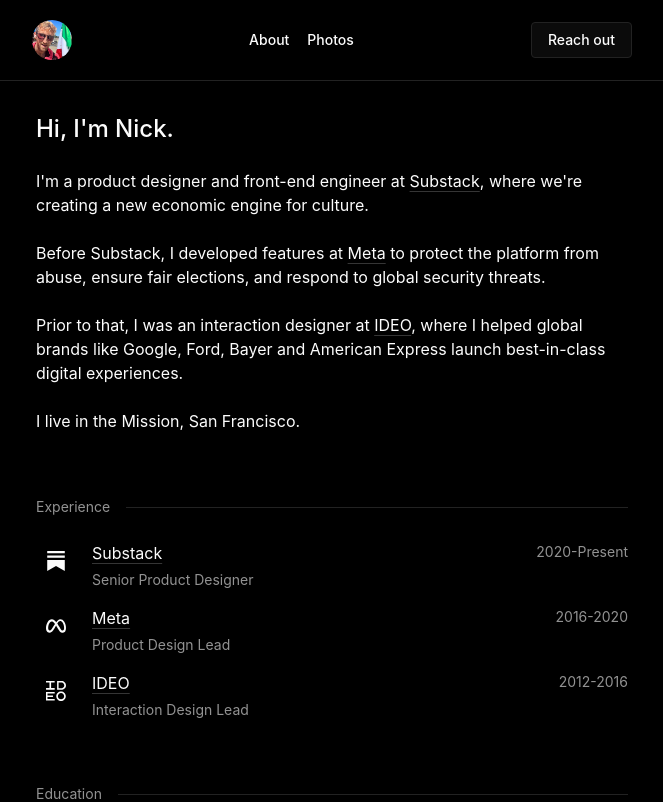
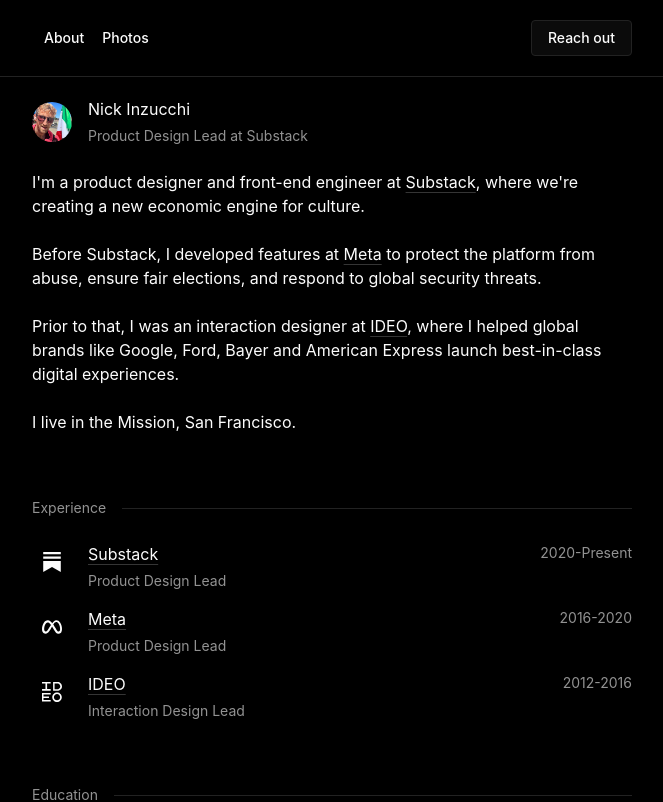
Before and after one commit to ninzucchi/newfolio, a React (Vite) app: page / in a window 1280 px wide. Shown: the top 802 px of the page, without its empty margins (308-971 px from the left). Built offline with nearby package versions, Linux system fonts and the light colour scheme.

Commit message:
refactor

```diff
--- a/src/app/layout/Content.tsx
+++ b/src/app/layout/Content.tsx
@@ -5,5 +5,5 @@
 }
 
 export function Content({ children }: ContentProps) {
-  return <main className="mx-auto w-full max-w-[640px] flex-1 px-6 py-8">{children}</main>;
+  return <main className="mx-auto w-full max-w-[640px] flex-1 p-5">{children}</main>;
 }
--- a/src/components/nav/Footer.tsx
+++ b/src/components/nav/Footer.tsx
@@ -9,7 +9,7 @@
 export function Footer() {
   return (
     <footer className="bg-background mt-auto">
-      <div className="mx-auto flex max-w-[640px] flex-row items-center justify-between gap-0 p-6">
+      <div className="mx-auto flex max-w-[640px] flex-row items-center justify-between gap-0 p-5">
         <Text.B4 className="text-fg-secondary">
           <TextLink href="mailto:ninzucchi@gmail.com" className="hover:text-foreground underline">
             ninzucchi@gmail.com
--- a/src/components/nav/Header.tsx
+++ b/src/components/nav/Header.tsx
@@ -2,7 +2,6 @@
 import { routes } from '../../lib/routes';
 import { Tabs, TabsList, TabsTrigger } from '../ui/tabs';
 import { Button } from '../ui/button';
-import { AvatarLink } from './AvatarLink';
 
 const navItems = [
   { path: routes.about, label: 'About', value: 'about' },
@@ -31,7 +30,6 @@
   return (
     <nav className="border-border bg-background sticky top-0 z-[100] border-b">
       <div className="mx-auto flex max-w-[640px] items-center justify-between p-5">
-        <AvatarLink />
         <Tabs value={getActiveValue()} onValueChange={handleValueChange}>
           <TabsList>
             {navItems.map((item) => (
--- a/src/components/ui/Grid.tsx
+++ b/src/components/ui/Grid.tsx
@@ -15,7 +15,7 @@
   return <div className={cn('w-fit', className)} {...props} />;
 }
 
-export function GridColumnTitle({ className, ...props }: React.HTMLAttributes<HTMLDivElement>) {
+export function GridColumnMain({ className, ...props }: React.HTMLAttributes<HTMLDivElement>) {
   return <div className={cn('flex flex-col gap-1', className)} {...props} />;
 }
 
--- /dev/null
+++ b/src/lib/data.ts
@@ -0,0 +1,42 @@
+import { SubstackIcon } from '../components/icons/SubstackIcon';
+import { MetaIcon } from '../components/icons/MetaIcon';
+import { IDEOIcon } from '../components/icons/IDEOIcon';
+
+export const experience = [
+  {
+    company: 'Substack',
+    companyUrl: 'https://substack.com',
+    role: 'Product Design Lead',
+    period: '2020-Present',
+    icon: SubstackIcon,
+  },
+  {
+    company: 'Meta',
+    companyUrl: 'https://meta.com',
+    role: 'Product Design Lead',
+    period: '2016-2020',
+    icon: MetaIcon,
+  },
+  {
+    company: 'IDEO',
+    companyUrl: 'https://ideo.com',
+    role: 'Interaction Design Lead',
+    period: '2012-2016',
+    icon: IDEOIcon,
+  },
+];
+
+export const education = [
+  {
+    institution: 'Carnegie Mellon',
+    institutionUrl: 'https://cmu.edu',
+    degree: 'MS, Human Computer Interaction',
+    year: '2012',
+  },
+  {
+    institution: 'Vassar College',
+    institutionUrl: 'https://vassar.edu',
+    degree: 'BA, Cognitive Science',
+    year: '2011',
+  },
+];
--- a/src/pages/about/AboutPage.tsx
+++ b/src/pages/about/AboutPage.tsx
@@ -1,59 +1,7 @@
-import React from 'react';
 import { motion } from 'framer-motion';
-import { Text } from '../../components/ui/Text';
-import { Section } from '../../components/ui/Section';
-import { SectionHeader } from '../../components/text/SectionHeader';
-import { TextLink } from '../../components/ui/TextLink';
-import {
-  GridContainerThree,
-  GridContainerTwo,
-  GridColumnIcon,
-  GridColumnTitle,
-  GridColumnDate,
-} from '../../components/ui/Grid';
-import { IconContainer } from '../../components/ui/IconContainer';
-import { SubstackIcon } from '../../components/icons/SubstackIcon';
-import { MetaIcon } from '../../components/icons/MetaIcon';
-import { IDEOIcon } from '../../components/icons/IDEOIcon';
-
-const experience = [
-  {
-    company: 'Substack',
-    companyUrl: 'https://substack.com',
-    role: 'Senior Product Designer',
-    period: '2020-Present',
-    icon: SubstackIcon,
-  },
-  {
-    company: 'Meta',
-    companyUrl: 'https://meta.com',
-    role: 'Product Design Lead',
-    period: '2016-2020',
-    icon: MetaIcon,
-  },
-  {
-    company: 'IDEO',
-    companyUrl: 'https://ideo.com',
-    role: 'Interaction Design Lead',
-    period: '2012-2016',
-    icon: IDEOIcon,
-  },
-];
-
-const credentials = [
-  {
-    institution: 'Carnegie Mellon',
-    institutionUrl: 'https://cmu.edu',
-    degree: 'MS, Human Computer Interaction',
-    year: '2012',
-  },
-  {
-    institution: 'Vassar College',
-    institutionUrl: 'https://vassar.edu',
-    degree: 'BA, Cognitive Science',
-    year: '2011',
-  },
-];
+import { BioSection } from './BioSection';
+import { ExperienceSection } from './ExperienceSection';
+import { EducationSection } from './EducationSection';
 
 export function AboutPage() {
   return (
@@ -64,88 +12,9 @@
       transition={{ duration: 0.5 }}
       className="flex w-full flex-col gap-16"
     >
-      {/* Bio Section */}
-      <Section>
-        <Text.H1 className="text-2xl font-medium">Hi, I'm Nick.</Text.H1>
-        <Text.B3>
-          I'm a product designer and front-end engineer at{' '}
-          <TextLink newTab href="https://substack.com" className="underline">
-            Substack
-          </TextLink>
-          , where we're creating a new economic engine for culture.
-        </Text.B3>
-        <Text.B3>
-          Before Substack, I developed features at{' '}
-          <TextLink newTab href="https://meta.com" className="underline">
-            Meta
-          </TextLink>{' '}
-          to protect the platform from abuse, ensure fair elections, and respond to global security
-          threats.
-        </Text.B3>
-        <Text.B3>
-          Prior to that, I was an interaction designer at{' '}
-          <TextLink newTab href="https://ideo.com" className="underline">
-            IDEO
-          </TextLink>
-          , where I helped global brands like Google, Ford, Bayer and American Express launch
-          best-in-class digital experiences.
-        </Text.B3>
-        <Text.B3>I live in the Mission, San Francisco.</Text.B3>
-      </Section>
-
-      <Section>
-        <SectionHeader>Experience</SectionHeader>
-        <GridContainerThree>
-          {experience.map((item, index) => {
-            const IconComponent = item.icon;
-            return (
-              <React.Fragment key={index}>
-                <GridColumnIcon>
-                  <IconContainer>
-                    <IconComponent className="text-fg-primary" size={20} />
-                  </IconContainer>
-                </GridColumnIcon>
-                <GridColumnTitle>
-                  <TextLink
-                    newTab
-                    href={item.companyUrl}
-                    className="hover:text-foreground underline"
-                  >
-                    {item.company}
-                  </TextLink>
-                  <Text.B4 className="text-fg-secondary">{item.role}</Text.B4>
-                </GridColumnTitle>
-                <GridColumnDate>
-                  <Text.B4 className="text-fg-secondary">{item.period}</Text.B4>
-                </GridColumnDate>
-              </React.Fragment>
-            );
-          })}
-        </GridContainerThree>
-      </Section>
-
-      <Section>
-        <SectionHeader>Education</SectionHeader>
-        <GridContainerTwo>
-          {credentials.map((item, index) => (
-            <React.Fragment key={index}>
-              <GridColumnTitle>
-                <TextLink
-                  newTab
-                  href={item.institutionUrl}
-                  className="hover:text-foreground underline"
-                >
-                  {item.institution}
-                </TextLink>
-                <Text.B4 className="text-fg-secondary">{item.degree}</Text.B4>
-              </GridColumnTitle>
-              <GridColumnDate>
-                <Text.B4 className="text-fg-secondary">{item.year}</Text.B4>
-              </GridColumnDate>
-            </React.Fragment>
-          ))}
-        </GridContainerTwo>
-      </Section>
+      <BioSection />
+      <ExperienceSection />
+      <EducationSection />
     </motion.div>
   );
 }
--- /dev/null
+++ b/src/pages/about/BioSection.tsx
@@ -0,0 +1,60 @@
+import { Text } from '../../components/ui/Text';
+import { Section } from '../../components/ui/Section';
+import { TextLink } from '../../components/ui/TextLink';
+import { GridColumnMain } from '../../components/ui/Grid';
+import { Avatar, AvatarImage } from '../../components/ui/avatar';
+import avatarImage from '../../assets/images/avatar.jpg';
+
+export function BioSection() {
+  return (
+    <Section>
+      <Header />
+      <Bio />
+    </Section>
+  );
+}
+
+function Header() {
+  return (
+    <div className="flex items-center gap-4">
+      <Avatar className="h-10 w-10">
+        <AvatarImage src={avatarImage} alt="Nick Inzucchi" />
+      </Avatar>
+      <GridColumnMain>
+        <Text.B3>Nick Inzucchi</Text.B3>
+        <Text.B4 className="text-fg-secondary">Product Design Lead at Substack</Text.B4>
+      </GridColumnMain>
+    </div>
+  );
+}
+
+function Bio() {
+  return (
+    <>
+      <Text.B3>
+        I'm a product designer and front-end engineer at{' '}
+        <TextLink newTab href="https://substack.com" className="underline">
+          Substack
+        </TextLink>
+        , where we're creating a new economic engine for culture.
+      </Text.B3>
+      <Text.B3>
+        Before Substack, I developed features at{' '}
+        <TextLink newTab href="https://meta.com" className="underline">
+          Meta
+        </TextLink>{' '}
+        to protect the platform from abuse, ensure fair elections, and respond to global security
+        threats.
+      </Text.B3>
+      <Text.B3>
+        Prior to that, I was an interaction designer at{' '}
+        <TextLink newTab href="https://ideo.com" className="underline">
+          IDEO
+        </TextLink>
+        , where I helped global brands like Google, Ford, Bayer and American Express launch
+        best-in-class digital experiences.
+      </Text.B3>
+      <Text.B3>I live in the Mission, San Francisco.</Text.B3>
+    </>
+  );
+}
--- /dev/null
+++ b/src/pages/about/EducationSection.tsx
@@ -0,0 +1,34 @@
+import React from 'react';
+import { Text } from '../../components/ui/Text';
+import { Section } from '../../components/ui/Section';
+import { SectionHeader } from '../../components/text/SectionHeader';
+import { TextLink } from '../../components/ui/TextLink';
+import { GridContainerTwo, GridColumnMain, GridColumnDate } from '../../components/ui/Grid';
+import { education } from '../../lib/data';
+
+export function EducationSection() {
+  return (
+    <Section>
+      <SectionHeader>Education</SectionHeader>
+      <GridContainerTwo>
+        {education.map((item, index) => (
+          <React.Fragment key={index}>
+            <GridColumnMain>
+              <TextLink
+                newTab
+                href={item.institutionUrl}
+                className="hover:text-foreground underline"
+              >
+                {item.institution}
+              </TextLink>
+              <Text.B4 className="text-fg-secondary">{item.degree}</Text.B4>
+            </GridColumnMain>
+            <GridColumnDate>
+              <Text.B4 className="text-fg-secondary">{item.year}</Text.B4>
+            </GridColumnDate>
+          </React.Fragment>
+        ))}
+      </GridContainerTwo>
+    </Section>
+  );
+}
--- /dev/null
+++ b/src/pages/about/ExperienceSection.tsx
@@ -0,0 +1,44 @@
+import React from 'react';
+import { Text } from '../../components/ui/Text';
+import { Section } from '../../components/ui/Section';
+import { SectionHeader } from '../../components/text/SectionHeader';
+import { TextLink } from '../../components/ui/TextLink';
+import {
+  GridContainerThree,
+  GridColumnIcon,
+  GridColumnMain,
+  GridColumnDate,
+} from '../../components/ui/Grid';
+import { IconContainer } from '../../components/ui/IconContainer';
+import { experience } from '../../lib/data';
+
+export function ExperienceSection() {
+  return (
+    <Section>
+      <SectionHeader>Experience</SectionHeader>
+      <GridContainerThree>
+        {experience.map((item, index) => {
+          const IconComponent = item.icon;
+          return (
+            <React.Fragment key={index}>
+              <GridColumnIcon>
+                <IconContainer>
+                  <IconComponent className="text-fg-primary" size={20} />
+                </IconContainer>
+              </GridColumnIcon>
+              <GridColumnMain>
+                <TextLink newTab href={item.companyUrl} className="hover:text-foreground underline">
+                  {item.company}
+                </TextLink>
+                <Text.B4 className="text-fg-secondary">{item.role}</Text.B4>
+              </GridColumnMain>
+              <GridColumnDate>
+                <Text.B4 className="text-fg-secondary">{item.period}</Text.B4>
+              </GridColumnDate>
+            </React.Fragment>
+          );
+        })}
+      </GridContainerThree>
+    </Section>
+  );
+}
```
